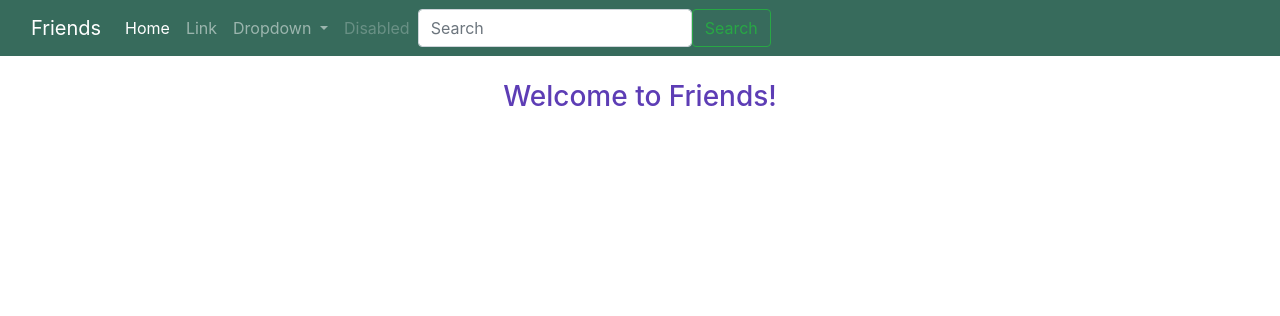
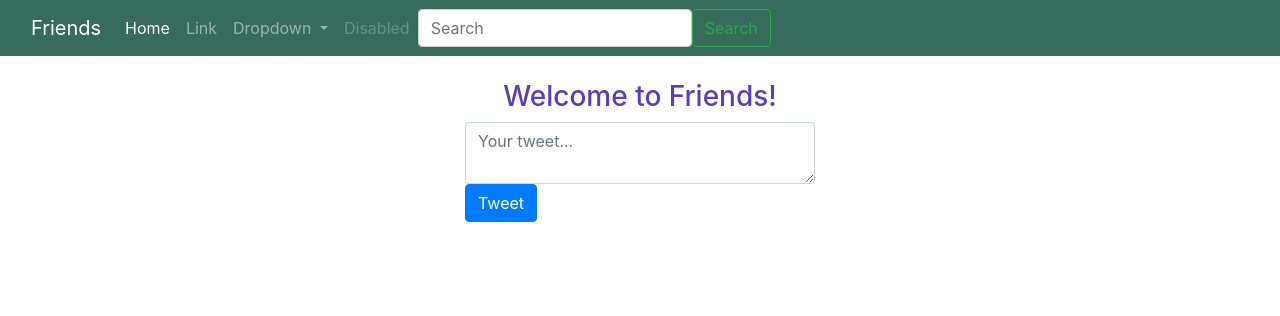
Before and after one commit to DorotaChroboczek/Friends, a Django app: page / in a window 1280 px wide. Shown: the top 316 px of the page. Run offline with Django 3.2, Linux system fonts and the light colour scheme; data that the repository does not hold is empty; some libraries are stand-ins or nearby versions.

Commit message:
feature: Tweet Form by Hand

```diff
--- a/templates/pages/home.html
+++ b/templates/pages/home.html
@@ -9,6 +9,17 @@
 <div class="row text-center">
     <div class="col welcome">
         <h3>Welcome to Friends!</h3>
+    </div>
+</div>
+
+<div class="row mb-3">
+    <div class="col-md-4 mx-auto col-10">
+        <form class="form" method="POST" action="/create-tweet">
+            {% csrf_token %}
+            <input type="hidden" value="/" name="next" />
+            <textarea class="form-control" name="content" placeholder="Your tweet..."></textarea>
+            <button type="submit" class="btn btn-primary">Tweet</button>
+        </form>
     </div>
 </div>
 
```
